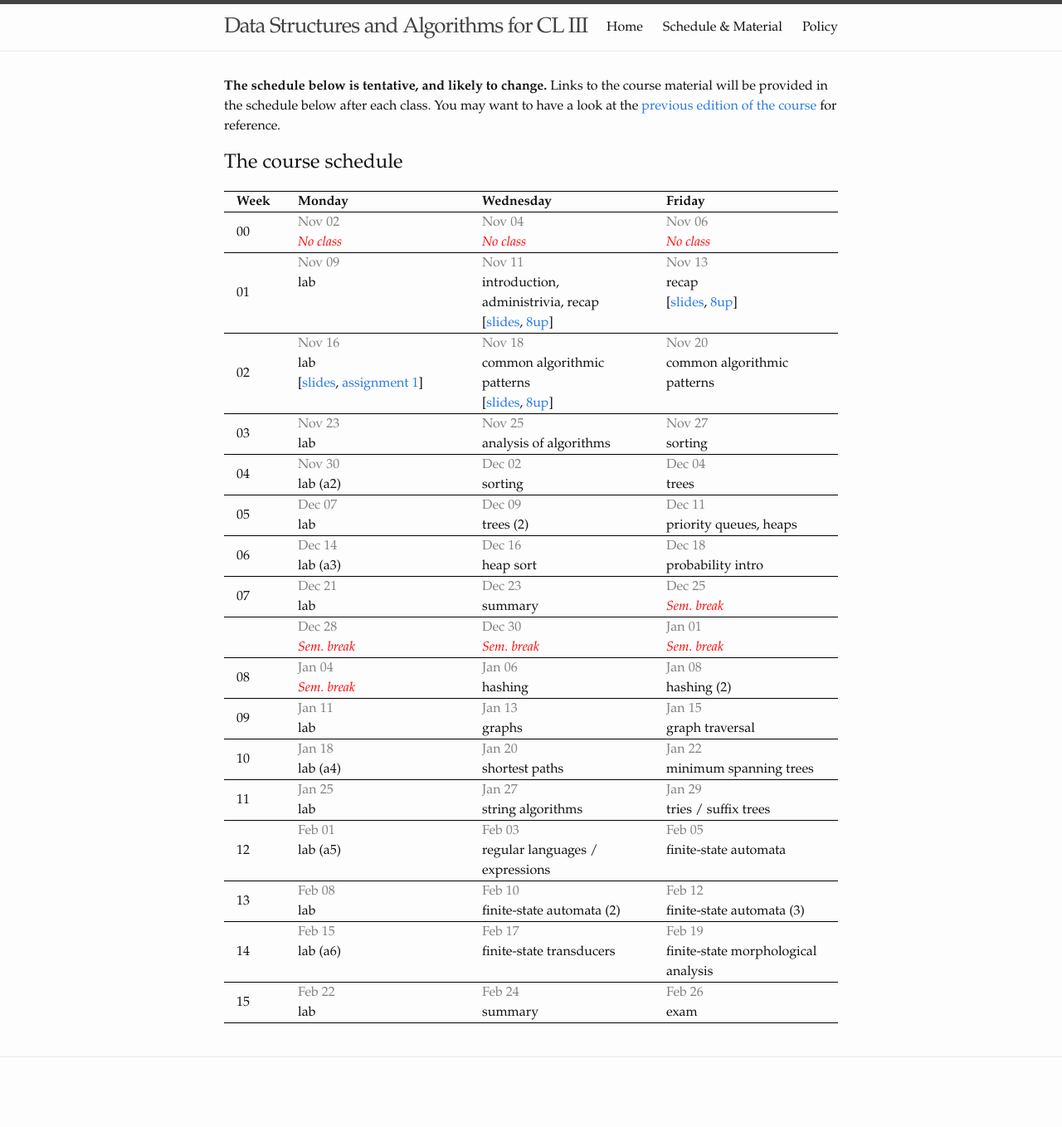
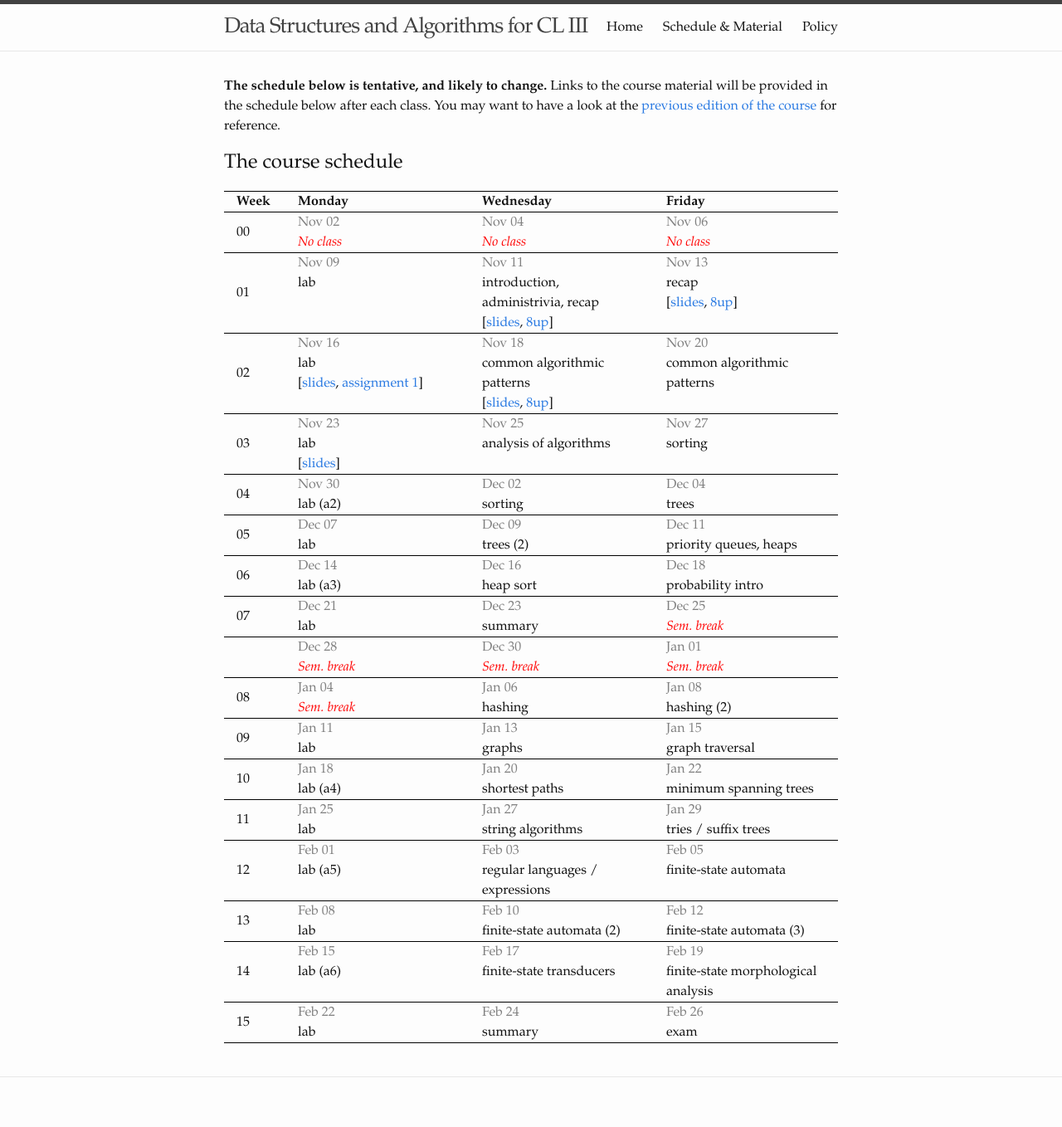
Before and after one commit to dsacl3-2020/dsacl3-2020.github.io, a Jekyll site: the page built from lectures.md, in a window 1280 px wide. Shown: the whole page at 83% size. Built offline with Jekyll 4.4.1, drawn with Linux system fonts in a browser that asks for light colours; before the commit the page ends 1334 px from its top, so only the background shows below that.

Commit message:
Update schedule.yml

```diff
--- a/_data/schedule.yml
+++ b/_data/schedule.yml
@@ -39,7 +39,8 @@
   dates:
     Nov 23:
       topic: lab
-      slides:
+      links:
+        slides: slides/tutorial_3.pdf
     Nov 25:
       topic: analysis of algorithms
     Nov 27:
```
